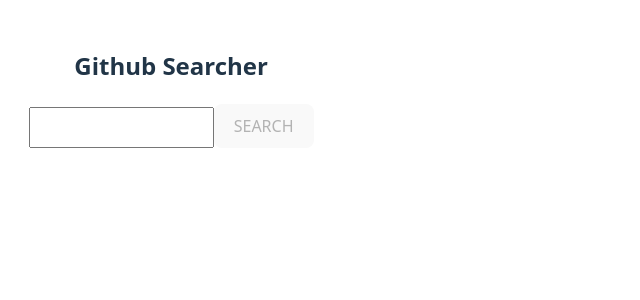
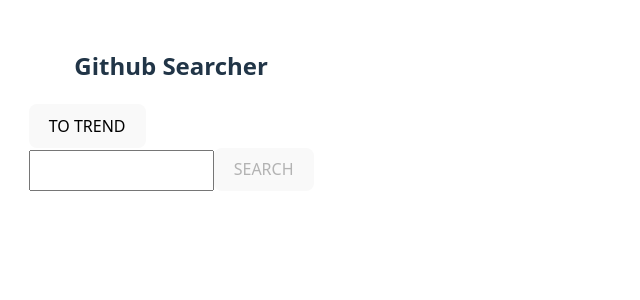
Before and after one commit to Tonipenyallop/github_searcher, a React (Vite) app: page / in a window 1280 px wide. Shown: the top 300 px of the page, without its empty margins (0-640 px from the left). Built offline with nearby package versions, Linux system fonts and the light colour scheme.

Commit message:
add cards and use it in main

```diff
--- a/src/App.tsx
+++ b/src/App.tsx
@@ -3,10 +3,14 @@ import { useGitSearch } from "./hooks";
 import "./App.css";
 import Pagination from "./components/Pagination";
 import type { SearchInput } from "./types/github";
+import { useNavigate } from "react-router";
+import Cards from "./components/Cards";
 
 const DEFAULT_MAX_VAL_PER_PAGE = 30;
 
 function App() {
+  const navigate = useNavigate();
+
   const [query, setQuery] = useState("");
   const [curPage, setCurPage] = useState(1);
   const [itemsPerPage, setItemsPerPage] = useState(0);
@@ -43,10 +47,15 @@ function App() {
     [handleSearch],
   );
 
+  const handleNavigateTrend = () => {
+    navigate("/trend");
+  };
+
   return (
     <div className="app">
       <div className="header">
         <h2 className="title">Github Searcher</h2>
+        <button onClick={handleNavigateTrend}>TO TREND</button>
         <div className="input-container">
           <input className="search-input" type="text" onChange={handleChange} />
           <button
@@ -59,23 +68,7 @@ function App() {
         </div>
       </div>
       {error}
-      {isLoading ? (
-        "LOADING CONTENT..."
-      ) : (
-        <div className="repository-container">
-          {repositories.map((repository) => {
-            return (
-              <div className="">
-                <div className="">{repository.name}</div>
-                <img src={repository.owner?.avatar_url} />
-                <a href={repository.owner?.html_url} target="__blank">
-                  {repository.owner?.html_url}
-                </a>
-              </div>
-            );
-          })}
-        </div>
-      )}
+      <Cards isLoading={isLoading} repositories={repositories} />
 
       {repositories.length > 0 && (
         <Pagination
--- /dev/null
+++ b/src/components/Cards.tsx
@@ -0,0 +1,44 @@
+import { type Repository } from "../types/github";
+
+interface CardProps {
+  repository: Repository;
+  //   add score as well
+}
+
+const Card = ({ repository }: CardProps) => {
+  return (
+    <div className="card-container">
+      <img src={repository.owner?.avatar_url} />
+      <div className="">
+        <div className="">{repository.name}</div>
+        <a href={repository.owner?.html_url} target="__blank">
+          {repository.owner?.html_url}
+        </a>
+      </div>
+    </div>
+  );
+};
+
+interface CardsProps {
+  isLoading: boolean;
+  repositories: Repository[];
+  //   add score as well
+}
+
+export const Cards = ({ isLoading, repositories }: CardsProps) => {
+  return (
+    <div>
+      {isLoading ? (
+        "LOADING CONTENT..."
+      ) : (
+        <div className="repository-container">
+          {repositories.map((repository) => {
+            return <Card repository={repository} />;
+          })}
+        </div>
+      )}
+    </div>
+  );
+};
+
+export default Cards;
```
